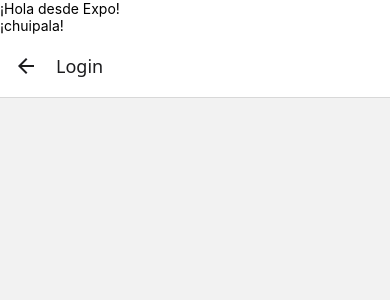
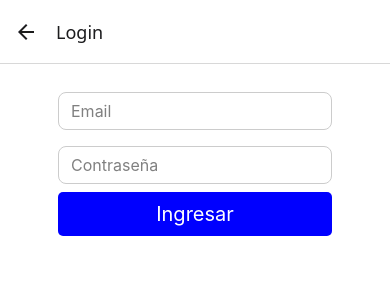
Before and after one commit to Fernando-Bonilla/EcoChallenge, a React Native app: screen /Login in a window 390 px wide. Shown: the top 300 px of the page. Built offline with nearby package versions, Linux system fonts and the light colour scheme.

Commit message:
Arreglado el register y login, ahora andan y se ven en mi iphone

```diff
--- a/App.js
+++ b/App.js
@@ -17,8 +17,6 @@ export default function App() {
     </> */
 
     <View style={styles.container}>
-      <Text>¡Hola desde Expo!</Text>
-      <Text>¡chuipala!</Text>
       <RootStack/>
       <StatusBar style="auto" />
     </View>
--- a/src/components/Button/Button.js
+++ b/src/components/Button/Button.js
@@ -3,9 +3,10 @@ import { View, TouchableOpacity, Text } from "react-native";
 import styles from "./Button.styles";
 
 const Button = (props) => {
-
+    const buttonColor = props.btnColor || styles.button.backgroundColor; // si no viene un color por prop, toma el valor por defecto del estilo seteado
     return(
-        <TouchableOpacity style={styles.button}
+        <TouchableOpacity
+            style={[styles.button, {backgroundColor: buttonColor}]}
             onPress={props.customPress}>
                 <View style={styles.view}>
                     <Text style={styles.text}>
--- a/src/screens/Home/Home.js
+++ b/src/screens/Home/Home.js
@@ -1,14 +1,12 @@
 import React from "react";
-import { View, Text } from "react-native-web";
-
+import { View, Text } from "react-native";
+import styles from "./Home.styles";
 
 const Home = ({navigation}) => {
 
-    return(
-        <View>
-            <Text>
-
-            </Text>
+    return (
+        <View style={styles.container}>
+            <Text>Bienvenido a Home!</Text>
         </View>
     );
 
--- a/src/screens/Home/Home.styles.js
+++ b/src/screens/Home/Home.styles.js
@@ -0,0 +1,12 @@
+import { StyleSheet } from "react-native"
+
+const styles = StyleSheet.create({
+  container: {
+    flex: 1,
+    justifyContent: 'center',
+    alignItems: 'center',
+  },
+
+});
+
+export default styles;
--- a/src/screens/Login/Login.js
+++ b/src/screens/Login/Login.js
@@ -1,17 +1,102 @@
 import React from "react";
 import Button from "../../components/Button/Button";
 import InputText from "../../components/InputText/InputText";
+import { View, KeyboardAvoidingView, Alert } from "react-native";
 import { useState } from "react";
+import AsyncStorage from "@react-native-async-storage/async-storage";
+
+import styles from "../LoginRegister/LoginRegister.styles";
 
 const Login = ({navigation}) => {
 
-    const [emailField, setEmailField] = useState("");
-    const [passwordField, setPasswordField] = useState("");
+    const [email, setEmail] = useState("");
+    const [password, setPassword] = useState("");
 
-    const clarFields = () => {
-        setEmailField("");
-        setPasswordField("");
+    const clearFields = () => {
+        setEmail("");
+        setPassword("");
     }
+
+    const loginUser = async () => {
+
+        if(!email) {
+            Alert.alert("Debe ingresar un email");
+            return;
+        }
+
+        if(!password) {
+            Alert.alert("Debe ingresar su contraseña");
+            return;
+        }
+
+        try {
+            const userData = await AsyncStorage.getItem(email);
+            clearFields();
+            console.log(userData);
+
+            if(!userData) {
+                Alert.alert(" ",
+                    "Usuario no existente",
+                    [{text: "OK", onPress: () => {} }],
+                    {cancelable: true}
+                );
+
+                return;
+            }
+
+            const user = JSON.parse(userData);
+            if(user.password != password) {
+                Alert.alert(" ",
+                    "Contraseña incorrecta",
+                    [{text: "Ok", onPress: () => {} }],
+                    {cancelable: true}
+                );
+
+                return;
+            }
+
+            // Si los datos son correctos lo mandamos a la HomePage
+            navigation.navigate("Home");
+
+        }
+        catch(error) {
+            console.error(error)
+            Alert.alert(
+                "Error en inicio de sesion",
+                "Error sesion",
+                [{text: "Ok", onPress: () => {} }],
+                {cancelable: true}
+
+            );
+        }
+
+    }
+
+    return(
+        <View style={styles.view}>
+            <KeyboardAvoidingView behavior="padding" style={{flex: 1}}>
+                <InputText
+                    placeHolder="Email"
+                    onChangeText={setEmail}
+                    minLength={3}
+                    maxLength={20}
+                    value={email}
+                />
+                <InputText
+                    placeHolder="Contraseña"
+                    onChangeText={setPassword}
+                    minLength={3}
+                    maxLength={20}
+                    value={password}
+                    secureTextEntry={true}
+                />
+                <Button
+                    title="Ingresar"
+                    customPress={loginUser}
+                />
+            </KeyboardAvoidingView>
+        </View>
+    );
 
 }
 
```
Also changed, not shown: src/screens/Login/Login.styles.js (+13 -0 lines).
